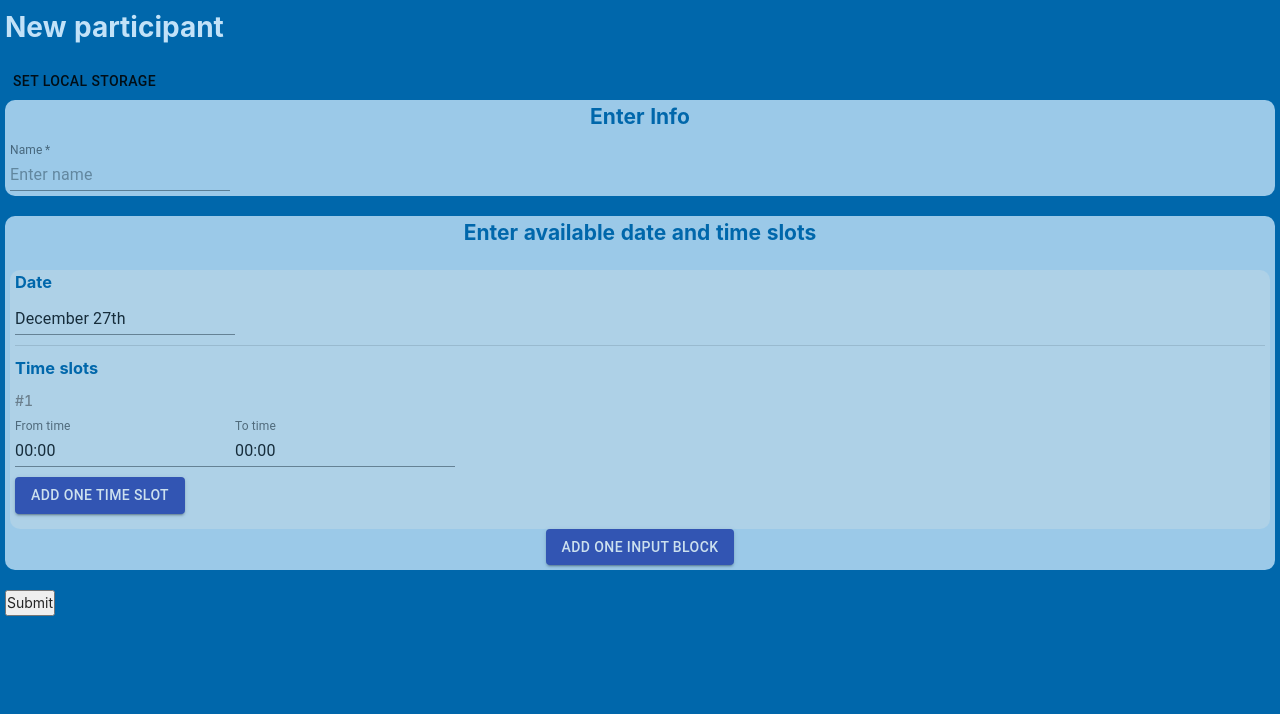
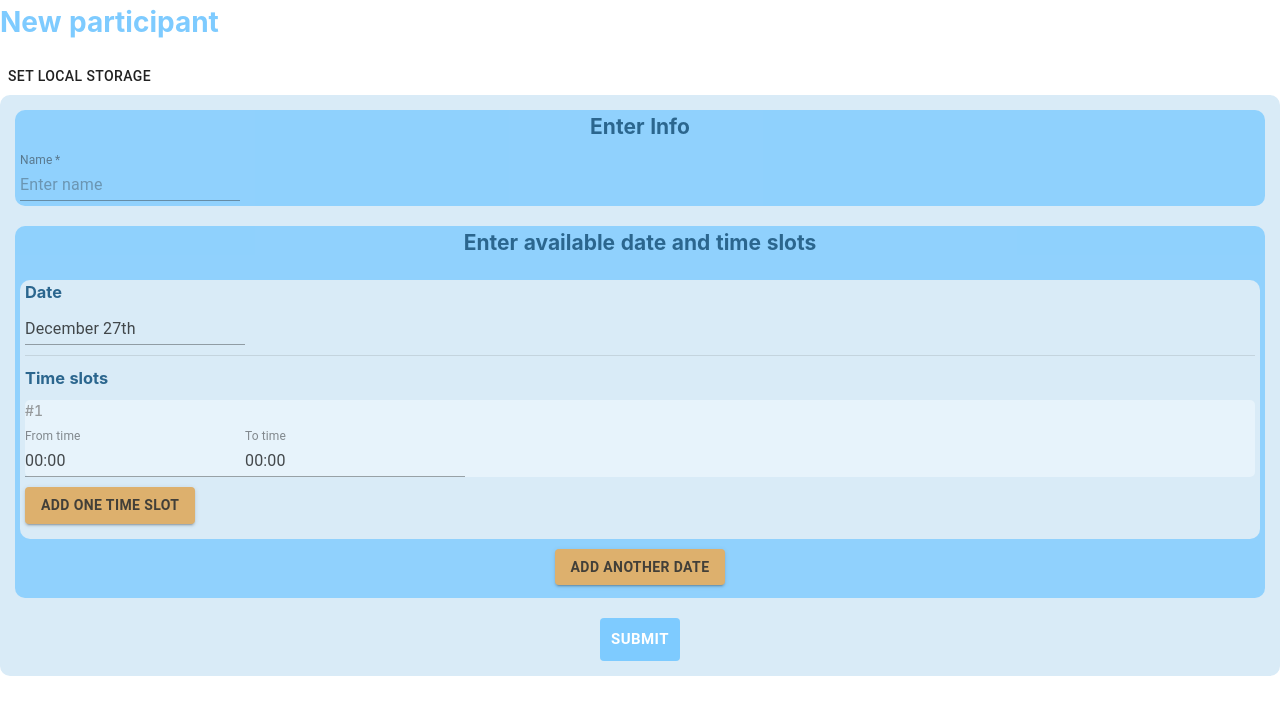
Before and after one commit to Andrew781123/scheduling-quick, a React (Create React App) app in the folder frontend/: page /events/1/new-participant in a window 1280 px wide. Shown: the top 714 px of the page. Built offline with nearby package versions, Linux system fonts and the light colour scheme; no server answers.

Commit message:
added date cancel button and time slot delete button

```diff
--- a/frontend/src/App.scss
+++ b/frontend/src/App.scss
@@ -1,9 +1,25 @@
 @import "~antd/dist/antd.css";
 
-$primaryColor: #0067ab;
-$secondaryColor: #c2e2f8;
-$thirdColor: #daecf7;
+$primaryColor: white;
+$secondaryColor: #7ecbff;
+$secondaryHoveredColor: #619dc5;
+$thirdColor: #d9ebf7;
 $subTitle: rgb(134, 134, 134);
+$labelColor: #004675;
+$primaryButtonColor: #dea24b;
+$primaryButtonHoveredColor: #bd8b3f;
+$primaryButtonTextColor: #000000de;
+
+$formContainerColor: #f5f5f5;
+
+@mixin creatButtonStyle($backgroundColor, $hoveredColor, $color) {
+  background-color: $backgroundColor !important;
+  color: $color !important;
+  font-weight: bold !important;
+  &:hover {
+    background-color: $hoveredColor !important;
+  }
+}
 
 * {
   margin: 0;
@@ -21,8 +37,24 @@ body {
   background-color: $primaryColor;
 }
 
+.Button {
+  @include creatButtonStyle(
+    $primaryButtonColor,
+    $primaryButtonHoveredColor,
+    $primaryButtonTextColor
+  );
+}
+
+.proceed_button {
+  @include creatButtonStyle(
+    $secondaryColor,
+    $secondaryHoveredColor,
+    $primaryColor
+  );
+}
+
 .text-input {
-  color: red;
+  color: red !important;
 }
 
 .index {
@@ -53,7 +85,7 @@ body {
 }
 
 .label {
-  color: $primaryColor;
+  color: $labelColor;
   font-weight: bold;
 }
 
--- /dev/null
+++ b/frontend/src/components/shared/DeleteIconWithCondition.tsx
@@ -0,0 +1,14 @@
+import React, { ReactElement, ReactNode } from "react";
+
+interface DeleteIconWithConditionProps {
+  componentLength: number;
+}
+
+export const DeleteIconWithCondition: React.FC<DeleteIconWithConditionProps> = (
+  props
+): ReactElement | null => {
+  const { children, componentLength } = props;
+
+  if (componentLength !== 1) return children as ReactElement;
+  else return null;
+};
--- a/frontend/src/pages/new-participant-form/AvailableTimeSlotsInput.tsx
+++ b/frontend/src/pages/new-participant-form/AvailableTimeSlotsInput.tsx
@@ -7,9 +7,12 @@ import { DATE_STRING } from "../../shared/constants";
 import { TimePickers } from "./TimePickers";
 import { DateAndTimeInput, timeSlot } from "./types";
 import CancelIcon from "@material-ui/icons/Cancel";
+import DeleteIcon from "@material-ui/icons/Delete";
+import { DeleteIconWithCondition } from "../../components/shared/DeleteIconWithCondition";
 
 interface AvailableTimeSlotsInputProps {
   periods: period[];
+  dateAndTimeInputLength: number;
   dateAndTimeInput: DateAndTimeInput;
   dateIndex: number;
   selectDate: (date: Moment, dateIndex: number) => void;
@@ -25,12 +28,15 @@ interface AvailableTimeSlotsInputProps {
 export const AvailableTimeSlotsInput: React.FC<AvailableTimeSlotsInputProps> = props => {
   const {
     periods,
-    dateAndTimeInput: { date, timeSlots },
+    dateAndTimeInputLength,
+    dateAndTimeInput,
     dateIndex,
     selectDate,
     selectTime,
     addTimeSlot
   } = props;
+
+  const { date, timeSlots } = dateAndTimeInput;
 
   const handleDateSelect = (date: Moment | null) => {
     selectDate(date!, dateIndex);
@@ -68,7 +74,10 @@ export const AvailableTimeSlotsInput: React.FC<AvailableTimeSlotsInputProps> = p
   return (
     <>
       <div className='date_input'>
-        {dateIndex !== 0 && <CancelIcon style={cancelIconStyle} />}
+        <DeleteIconWithCondition componentLength={dateAndTimeInputLength}>
+          <CancelIcon style={cancelIconStyle} />
+        </DeleteIconWithCondition>
+
         <h3 className='label'>Date</h3>
         <DatePicker
           minDate={minDate}
@@ -87,6 +96,10 @@ export const AvailableTimeSlotsInput: React.FC<AvailableTimeSlotsInputProps> = p
         {timeSlots.map((timeSlot, i) => (
           <div className='time_pickers'>
             <h4 className='index'>#{i + 1}</h4>
+            <DeleteIconWithCondition componentLength={timeSlots.length}>
+              <DeleteIcon style={deleteButtonStyle} />
+            </DeleteIconWithCondition>
+
             <TimePickers
               key={i}
               timeSlot={timeSlot}
@@ -99,8 +112,8 @@ export const AvailableTimeSlotsInput: React.FC<AvailableTimeSlotsInputProps> = p
         <div className='add_one_time_slot_button'>
           <Button
             variant='contained'
-            color='primary'
             onClick={() => addTimeSlot(dateIndex)}
+            className={"Button"}
           >
             Add one time slot
           </Button>
@@ -115,3 +128,9 @@ const cancelIconStyle: React.CSSProperties = {
   top: "3px",
   right: "5px"
 };
+
+const deleteButtonStyle: React.CSSProperties = {
+  position: "absolute",
+  top: "3px",
+  right: "5px"
+};
--- a/frontend/src/pages/new-participant-form/NewParcipantForm.tsx
+++ b/frontend/src/pages/new-participant-form/NewParcipantForm.tsx
@@ -1,6 +1,6 @@
 import React, { useContext, useEffect, useState } from "react";
 import { RouteComponentProps, useHistory } from "react-router-dom";
-import { Button, InputLabel, TextField } from "@material-ui/core";
+import { Button, TextField } from "@material-ui/core";
 import { EventContext } from "../../context/event-context/EventProvider";
 import { NewParticipantDateAndTimeInput, timeSlot } from "./types";
 import moment, { Moment } from "moment";
@@ -150,7 +150,7 @@ export const NewParcipantForm: React.FC<NewParcipantFormProps> = props => {
   };
 
   return (
-    <div className='container'>
+    <div className='new_participant_page_container'>
       <h1>New participant</h1>
       {event.info && <h1>{event.info.organizer}</h1>}
       <Button
@@ -162,6 +162,7 @@ export const NewParcipantForm: React.FC<NewParcipantFormProps> = props => {
         Set local storage
       </Button>
 
+      <div className='new_participant_form_container'>
         <div className='input_block'>
           <h2 className='label primary-label'>Enter Info</h2>
           <TextField
@@ -187,6 +188,7 @@ export const NewParcipantForm: React.FC<NewParcipantFormProps> = props => {
                 <AvailableTimeSlotsInput
                   key={i}
                   periods={periods}
+                  dateAndTimeInputLength={dateAndTimeInputs.length}
                   dateAndTimeInput={input}
                   dateIndex={i}
                   selectDate={selectDate}
@@ -200,15 +202,20 @@ export const NewParcipantForm: React.FC<NewParcipantFormProps> = props => {
           <div className='add_one_input_block_button'>
             <Button
               onClick={addDateAndTimeInput}
-            color='primary'
               variant='contained'
+              className='Button'
             >
-            Add one Input Block
+              Add another date
             </Button>
           </div>
         </div>
 
-      <button onClick={submitForm}>Submit</button>
+        <div className='submit_button_container'>
+          <Button onClick={submitForm} className='proceed_button' size='large'>
+            Submit
+          </Button>
+        </div>
+      </div>
     </div>
   );
 };
--- a/frontend/src/pages/new-participant-form/NewParticipantForm.scss
+++ b/frontend/src/pages/new-participant-form/NewParticipantForm.scss
@@ -1,7 +1,14 @@
+@import "../../App.scss";
+
+.new_participant_form_container {
+  background-color: $thirdColor;
+  padding: 15px;
+  border-radius: 10px;
+}
+
 .new_participant_date_and_time_input {
   display: flex;
   flex-direction: column;
-}
 
   .date_input {
     margin-bottom: 10px;
@@ -10,9 +17,11 @@
   .time_range_input {
     margin-top: 10px;
     margin-bottom: 10px;
-}
 
     .time_pickers {
+      position: relative;
+      background-color: #ebf5fc;
+      border-radius: 5px;
       margin-bottom: 10px;
     }
 
@@ -20,8 +29,17 @@
       margin-top: 10px;
       display: block;
     }
+  }
+}
 
 .add_one_input_block_button {
   display: flex;
   justify-content: center;
+  margin-top: 10px;
+  margin-bottom: 8px;
 }
+
+.submit_button_container {
+  display: flex;
+  justify-content: center;
+}
```
Lines whose indentation alone changed are shown as unchanged.
